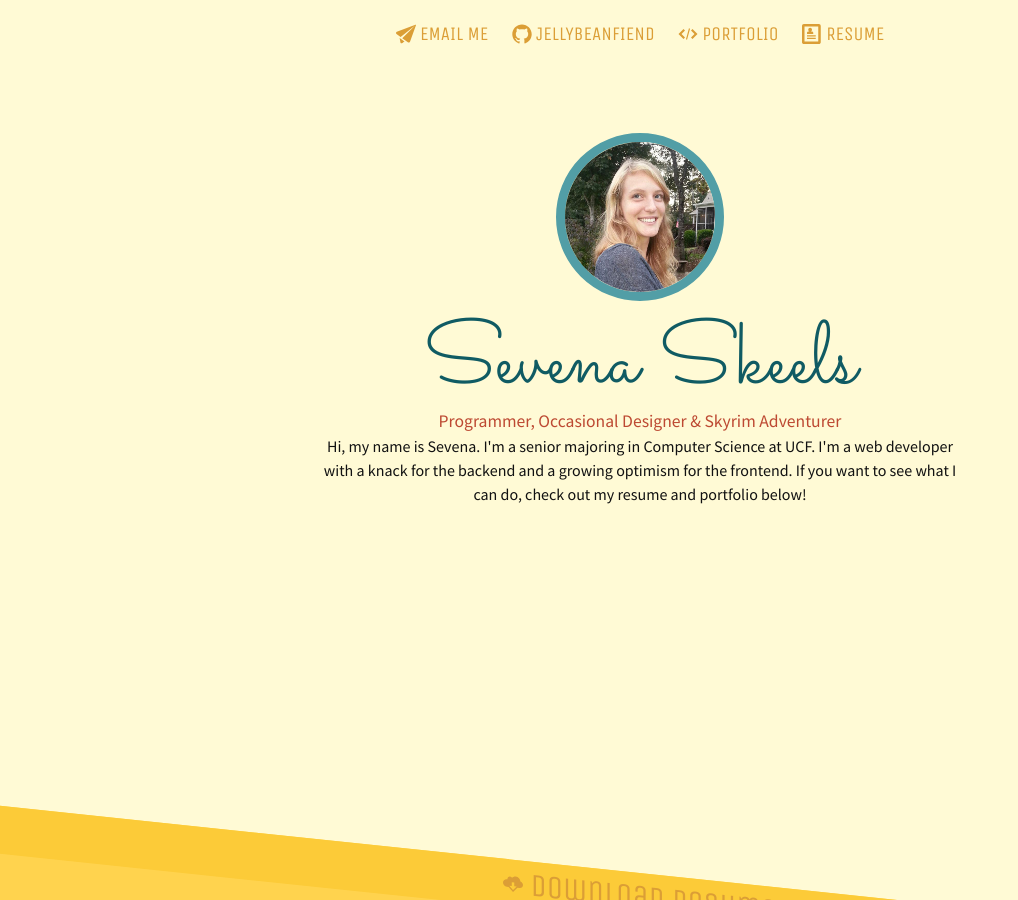
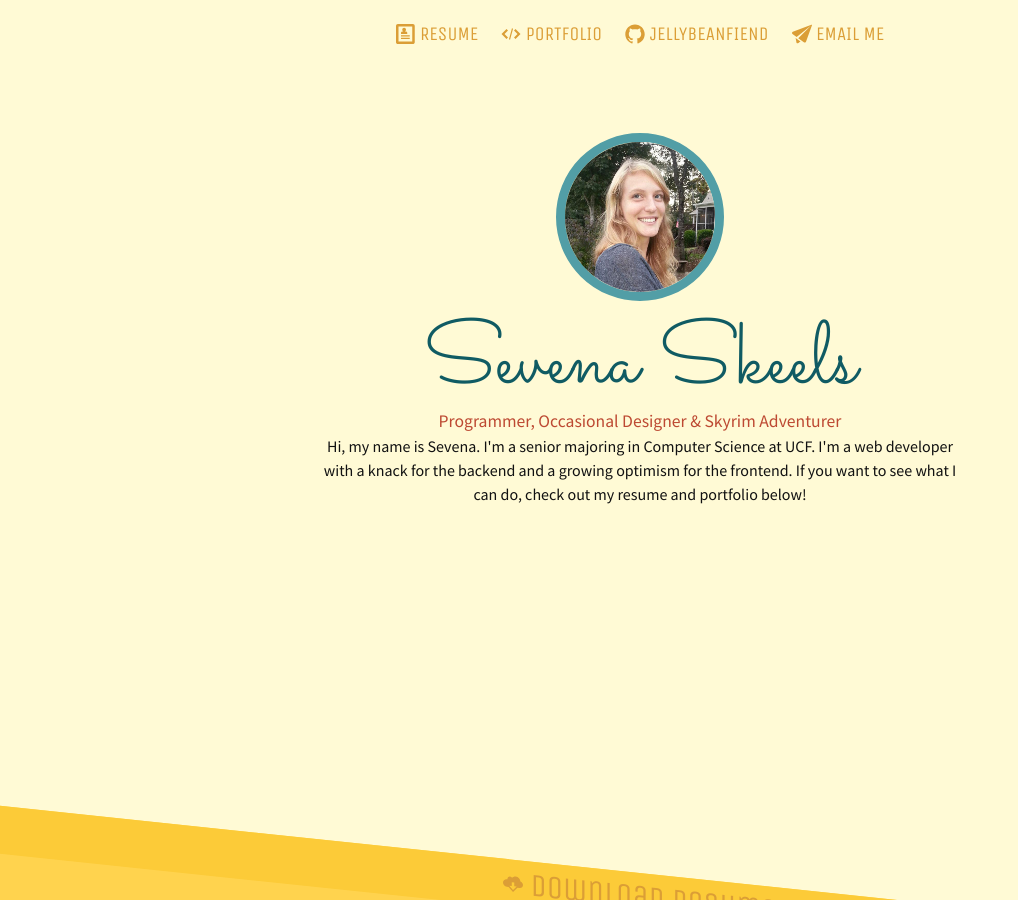
Before and after one commit to jellybeanfiend/jellybeanfiend.github.io, a Jekyll site: the page built from index.html, in a window 1280 px wide and 900 px high. Shown: the whole window, without its empty margins (0-1018 px from the left). Built offline with Jekyll 4.4.1, drawn with Linux system fonts in a browser that asks for light colours; some of the changed text lies outside the part shown.

Commit message:
changed ordering of links in nav

```diff
--- a/_includes/footer.html
+++ b/_includes/footer.html
@@ -3,7 +3,7 @@
 	<div class="footer">
 		<nav>
 		  <ul>
-		    {% for page in site.social-media %}
+		    {% for page in site.social-media reversed %}
 		            <li>
 		              {{ page.output }}
 		            </li>
--- a/_includes/header.html
+++ b/_includes/header.html
@@ -14,7 +14,7 @@
       </a>
 
       <div class="trigger">
-        {% for page in site.pages %}
+        {% for page in site.social-media %}
           {% if page.title %}
           <a class="page-link" href="{{ page.url | prepend: site.baseurl }}">{{ page.title }}</a>
           {% endif %}
--- a/_includes/newheader.html
+++ b/_includes/newheader.html
@@ -3,7 +3,7 @@
   <ul>
   <!-- <li><a href="#resume">Resume</a></li> -->
   <!-- <li><a href="#portfolio">Portfolio</a></li> -->
-    {% for page in site.social-media %}
+    {% for page in site.social-media reversed %}
             <li>
               {{ page.output }}
             </li>
```
